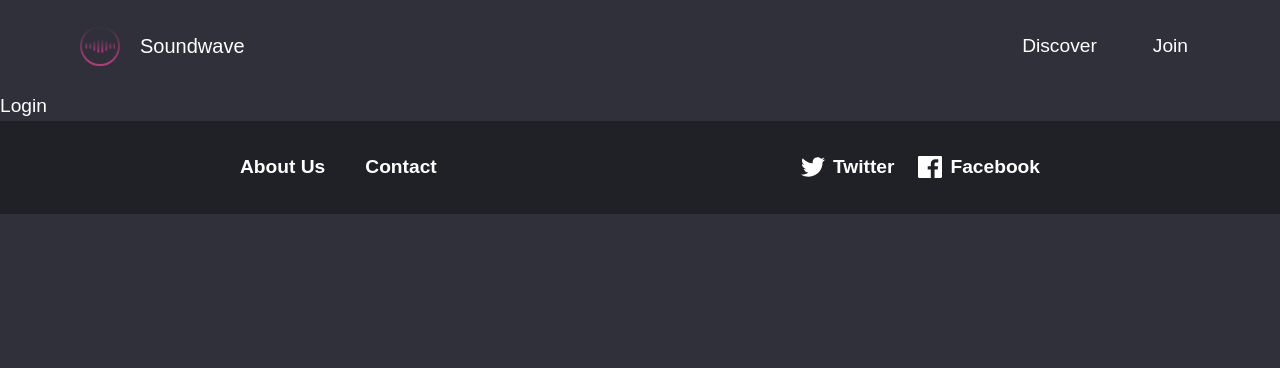
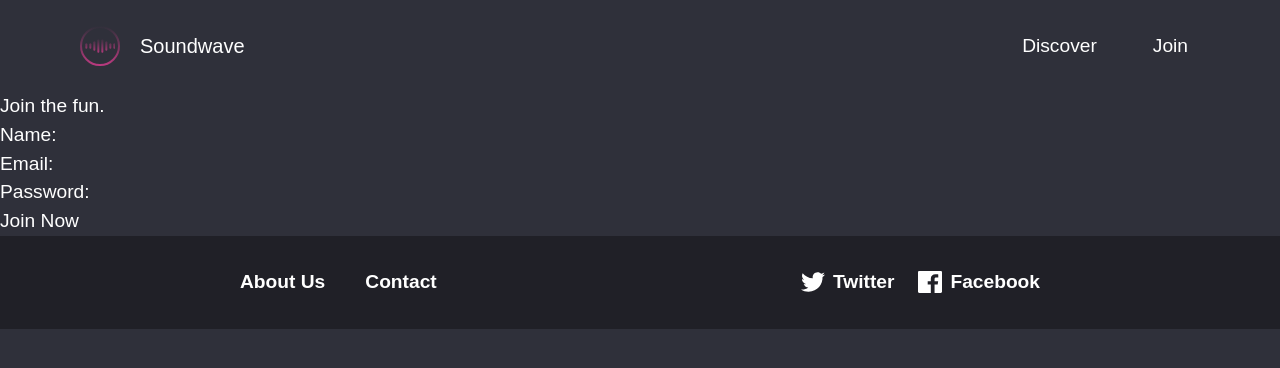
Before and after one commit to Nuclea88/SoundWave, a React (Vite) app: page /Login in a window 1280 px wide. Shown: the top 368 px of the page. Built offline with nearby package versions, Linux system fonts and the light colour scheme.

Commit message:
feat: new phormRules created.

```diff
--- /dev/null
+++ b/src/components/atoms/PhormRules.jsx
@@ -0,0 +1,15 @@
+const PhormRules = {
+name: {
+    pattern: /^[a-zA-Z\s]+$/,
+    errorMsg: 'invalid name'
+},
+email: {
+    pattern: /^[^\s@]+@[^\s@]+\.[^\s@]+$/,
+    errorMsg: 'invalid email'
+},
+password: {
+    pattern: /^(?=.*[a-z])(?=.*[A-Z])(?=.*\d)(?=.*[$@$!%*?&])([A-Za-z\d$@$!%*?&]|[^ ]){8,15}$/,
+    errorMsg: 'invalid password'
+}
+}
+export default PhormRules;
--- /dev/null
+++ b/src/components/organism/Phorm.jsx
@@ -0,0 +1,63 @@
+import {useState} from 'react';
+import PhormRules from '../atoms/PhormRules';
+
+const Phorm = () => {
+    const [phormData, setPhormData] = useState({
+        name:'',
+        email:'',
+        password:''
+    });
+    const [errors, setErrors] = useState({});
+    const handleChange = (event) => {
+        const {name, value} = event.target;
+        setPhormData({
+            ...phormData,
+            [name]: value
+        });
+    };
+    const handleBlur = (e) => {
+        const { name, value } = e.target;
+        validateField(name, value);
+     };
+
+    const validateField = (name, value) => {
+        const rule = PhormRules[name];
+        let errorMsg = '';
+        if (rule && !rule.pattern.test(value)) {
+            errorMsg = rule.errorMsg;
+        }
+        setErrors(prev => ({ ...prev, [name]: errorMsg }));
+    };
+    const handleSubmit = (event) => {
+        event.preventDefault();
+        console.log("Datos a validar:", phormData);
+    }
+    return (
+        <form onSubmit={handleSubmit}>
+            <div>
+                <label htmlFor='name'>Name:</label>
+                <input type='text' name='name' value={phormData.name}
+                    onChange={handleChange} onBlur={handleBlur} required></input>
+                     {errors.name && <span>{errors.name}</span>}
+            </div>
+
+            <div>
+                <label htmlFor='email'>Email:</label>
+                <input type='email' name='email' value={phormData.email}
+                    onChange={handleChange} onBlur={handleBlur}required></input>
+                    {errors.email && <span>{errors.email}</span>}
+            </div>
+
+            <div>
+                <label htmlFor='password'>Password:</label>
+                <input type='password' name='password' value={phormData.password}
+                    onChange={handleChange} onBlur={handleBlur}required></input>
+                    {errors.password && <span>{errors.password}</span>}
+            </div>
+            <div>
+                <button type='submit'>Join Now</button>
+            </div>
+        </form>
+    )
+};
+    export default Phorm;
--- a/src/pages/Login.jsx
+++ b/src/pages/Login.jsx
@@ -1,6 +1,15 @@
+import Phorm from "../components/organism/Phorm";
+
 const Login = () => {
     return (
-        <h1>Login</h1>
+      <section>
+        <div>
+            <h1>Join the <span>fun.</span></h1>
+        </div>
+        <div>
+                <Phorm />
+        </div>
+        </section>
     )
 }
 export default Login;
```
